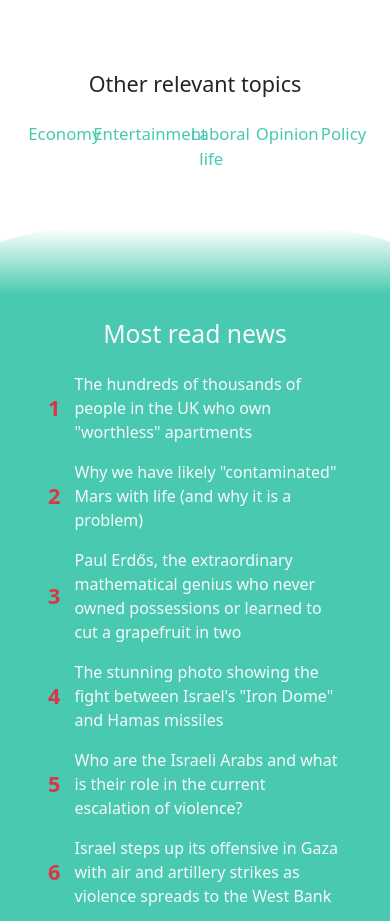
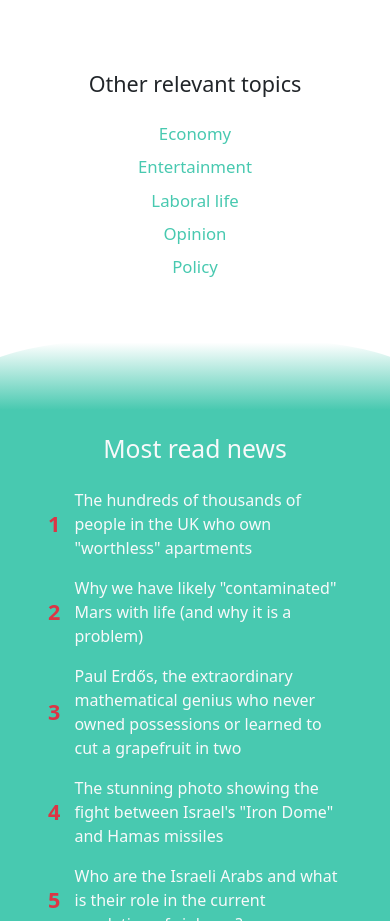
Before and after one commit to javiervaleriano/pvdaily-practicebootstrap, a plain HTML site: page index.html in a window 390 px wide. Shown: the part 1816-2737 px from the top of the page. Drawn offline with nearby package versions, Linux system fonts and the light colour scheme.

Commit message:
Mejora de la sección 'Other relevant topics'
Mejoro la sección de 'Other relevant topics' debido a que en dipositivos móviles no se veían bien esos enlaces.

```diff
--- a/index.html
+++ b/index.html
@@ -171,19 +171,19 @@
           <h4 class="text-center">Other relevant topics</h3>
 
           <div class="row text-center justify-content-center mt-4">
-            <div class="col-2 otherTopics-cols">
+            <div class="col-sm-2 mt-0 mb-2 otherTopics-cols">
               <a>Economy</a>
             </div>
-            <div class="col-3 otherTopics-cols">
+            <div class="col-sm-3 mt-0 mb-2 otherTopics-cols">
               <a>Entertainment</a>
             </div>
-            <div class="col-2 otherTopics-cols">
+            <div class="col-sm-2 mt-0 mb-2 otherTopics-cols">
               <a>Laboral life</a>
             </div>
-            <div class="col-2 otherTopics-cols">
+            <div class="col-sm-2 mt-0 mb-2 otherTopics-cols">
               <a>Opinion</a>
             </div>
-            <div class="col-2 otherTopics-cols">
+            <div class="col-sm-2 mt-0 mb-2 otherTopics-cols">
               <a>Policy</a>
             </div>
           </div>
```
